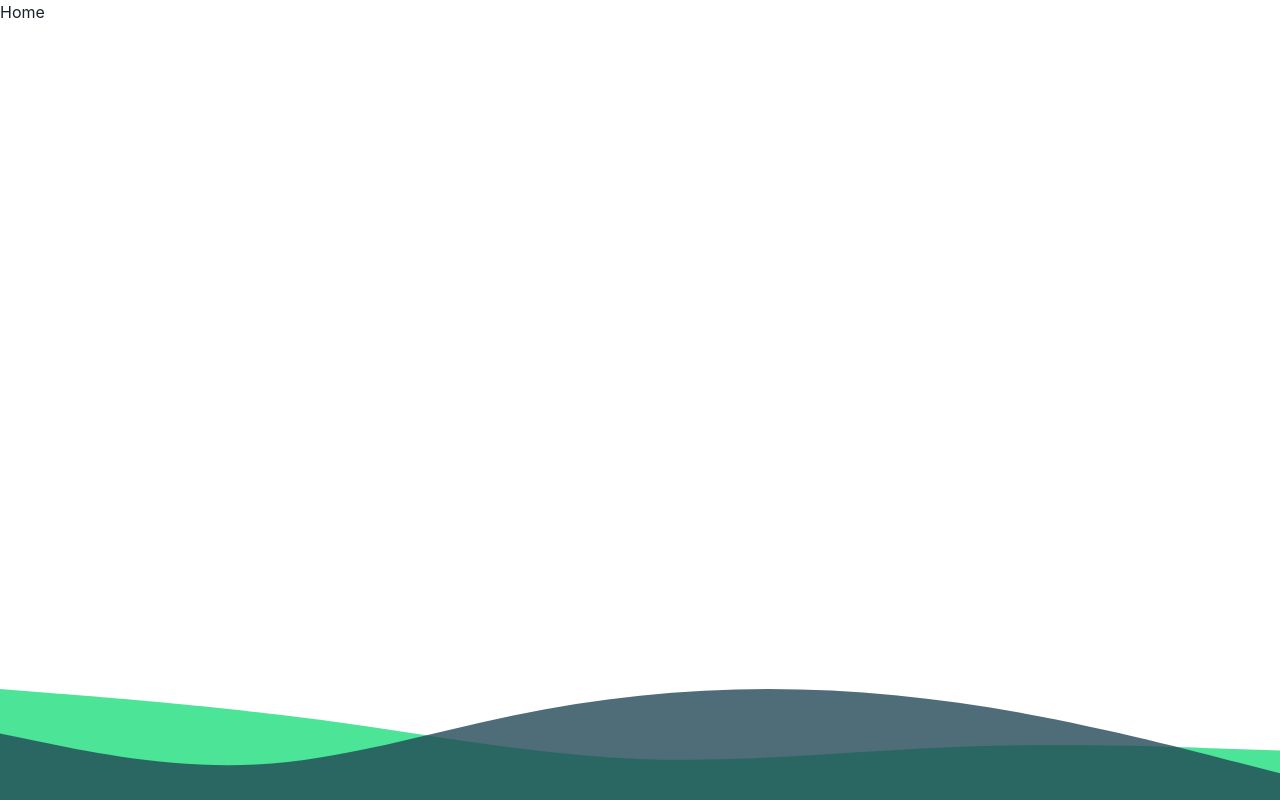
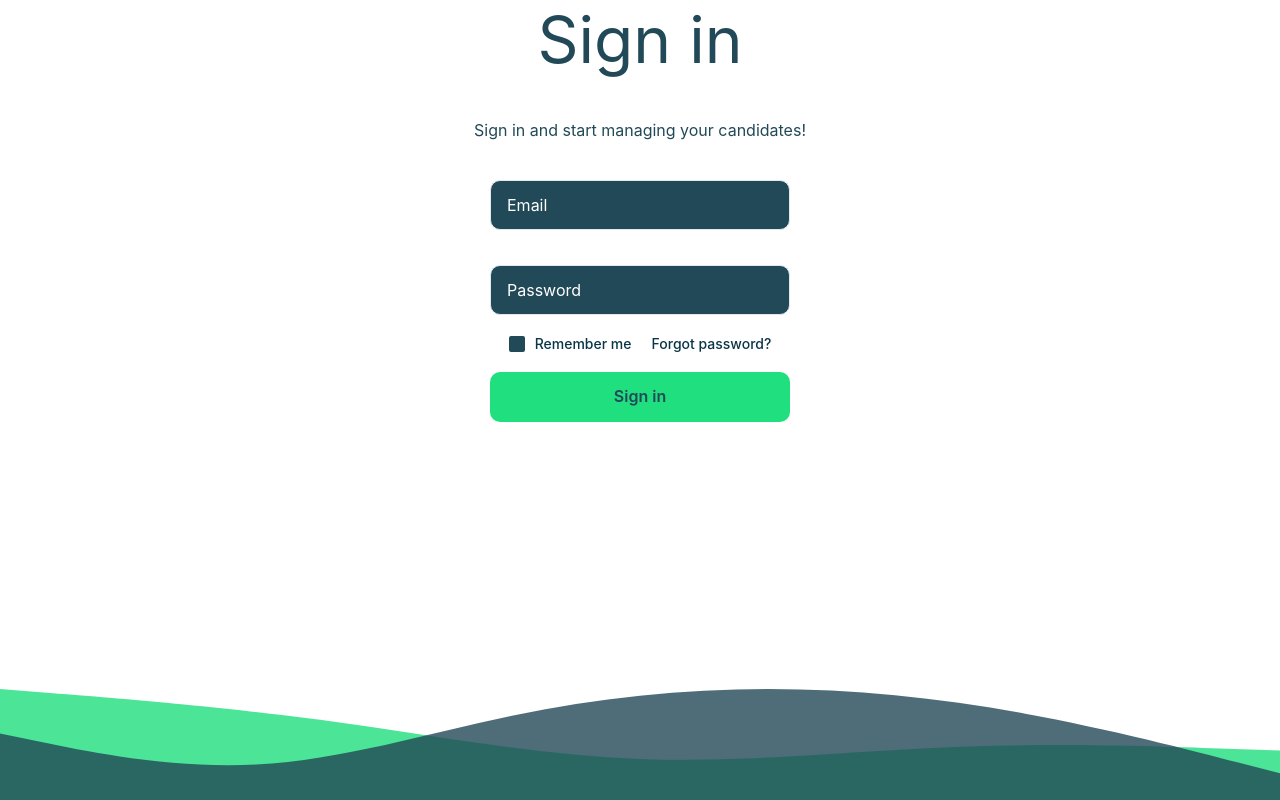
Before and after one commit to AgrotechASETeam15/agrotech-frontend, a Next.js app: page / in a window 1280 px wide. Built offline with nearby package versions, Linux system fonts and the light colour scheme.

Commit message:
add : login page and component

```diff
--- /dev/null
+++ b/components/login/LogIn.jsx
@@ -0,0 +1,145 @@
+import { Box, Button, Checkbox, Flex, Input, Text } from '@chakra-ui/react';
+import React from 'react';
+import '@fontsource/lexend-deca';
+import '@fontsource/montserrat';
+
+const LogIn = () => {
+  return (
+    <Flex
+      justifyContent={'center'}
+      alignItems={'center'}
+      direction={'column'}
+      gap={'40px'}
+      //   height={'100vh'}
+    >
+      <Flex justifyContent={'center'} alignItems={'center'}>
+        <Text
+          // font-family: 'Lexend Deca';
+          // font-style: normal;
+          // font-weight: 400;
+          // font-size: 64px;
+          // line-height: 80px;
+          // /* identical to box height */
+          // text-align: center;
+          // color: #224957;
+
+          fontfamily={'Lexend Deca'}
+          fontStyle={'normal'}
+          fontWeight={'400'}
+          fontSize={'64px'}
+          lineHeight={'80px'}
+          color={'#224957'}
+        >
+          Sign in
+        </Text>
+      </Flex>
+      <Flex justifyContent={'center'} alignItems={'center'}>
+        <Text
+          fontfamily={'Lexend Deca'}
+          fontStyle={'normal'}
+          fontWeight={'400'}
+          fontSize={'16px'}
+          lineHeight={'20px'}
+          color={'#224957'}
+        >
+          Sign in and start managing your candidates!
+        </Text>
+      </Flex>
+      <Flex justifyContent={'center'} alignItems={'center'}>
+        <form>
+          <Flex
+            justifyContent={'center'}
+            alignItems={'center'}
+            direction={'column'}
+          >
+            <Flex
+              gap={'35px'}
+              direction={'column'}
+              justifyContent={'center'}
+              alignItems={'center'}
+            >
+              <Input
+                width={'300px'}
+                height={'50px'}
+                type='email'
+                // background: #224957;
+                // border-radius: 10px;
+
+                _placeholder={{
+                  color: '#FFFFFF',
+                }}
+                background={'#224957'}
+                borderRadius={'10px'}
+                name='email'
+                id='email'
+                placeholder='Email'
+              />
+              <Input
+                width={'300px'}
+                height={'50px'}
+                type='password'
+                name='password'
+                id='password'
+                placeholder='Password'
+                background={'#224957'}
+                borderRadius={'10px'}
+                _placeholder={{
+                  color: '#FFFFFF',
+                }}
+              />
+            </Flex>
+            <Flex mt={'20px'} gap={'20px'}>
+              <Flex
+                gap={`10px`}
+                justifyContent={'center'}
+                alignItems={'center'}
+              >
+                <Checkbox
+                  borderRadius={'5px'}
+                  background={'#224957'}
+                  border={'#224957'}
+                />
+                <Text
+                  fontfamily={'Montserrat'}
+                  fontStyle={'normal'}
+                  fontWeight={'500'}
+                  fontSize={'14px'}
+                  lineHeight={'17px'}
+                  color={'#093545'}
+                >
+                  Remember me
+                </Text>
+              </Flex>
+              <Text
+                fontfamily={'Montserrat'}
+                fontStyle={'normal'}
+                fontWeight={'500'}
+                fontSize={'14px'}
+                lineHeight={'17px'}
+                color={'#093545'}
+              >
+                Forgot password?
+              </Text>
+            </Flex>
+            <Flex justifyContent={'center'} alignItems={'center'} mt={'20px'}>
+              <Button
+                width={'300px'}
+                height={'50px'}
+                background={'#20DF7F'}
+                borderRadius={'10px'}
+                color={'#224957'}
+                _hover={{
+                  background: '#20DF7F',
+                }}
+              >
+                Sign in
+              </Button>
+            </Flex>
+          </Flex>
+        </form>
+      </Flex>
+    </Flex>
+  );
+};
+
+export default LogIn;
--- a/pages/index.js
+++ b/pages/index.js
@@ -1,12 +1,11 @@
-import Head from 'next/head'
-import Image from 'next/image'
-import styles from '../styles/Home.module.css'
+import { useRouter } from 'next/router';
+import LogIn from '../components/login/LogIn';
 
 export default function Home() {
+  const router = useRouter();
   return (
     <div>
-      Home
-      </div>
-
-  )
+      <LogIn />
+    </div>
+  );
 }
```
Also changed, not shown: pages/login/index.jsx (added, +13 -0 lines), pages/sign-up/index.jsx (added, +16 -0 lines).
